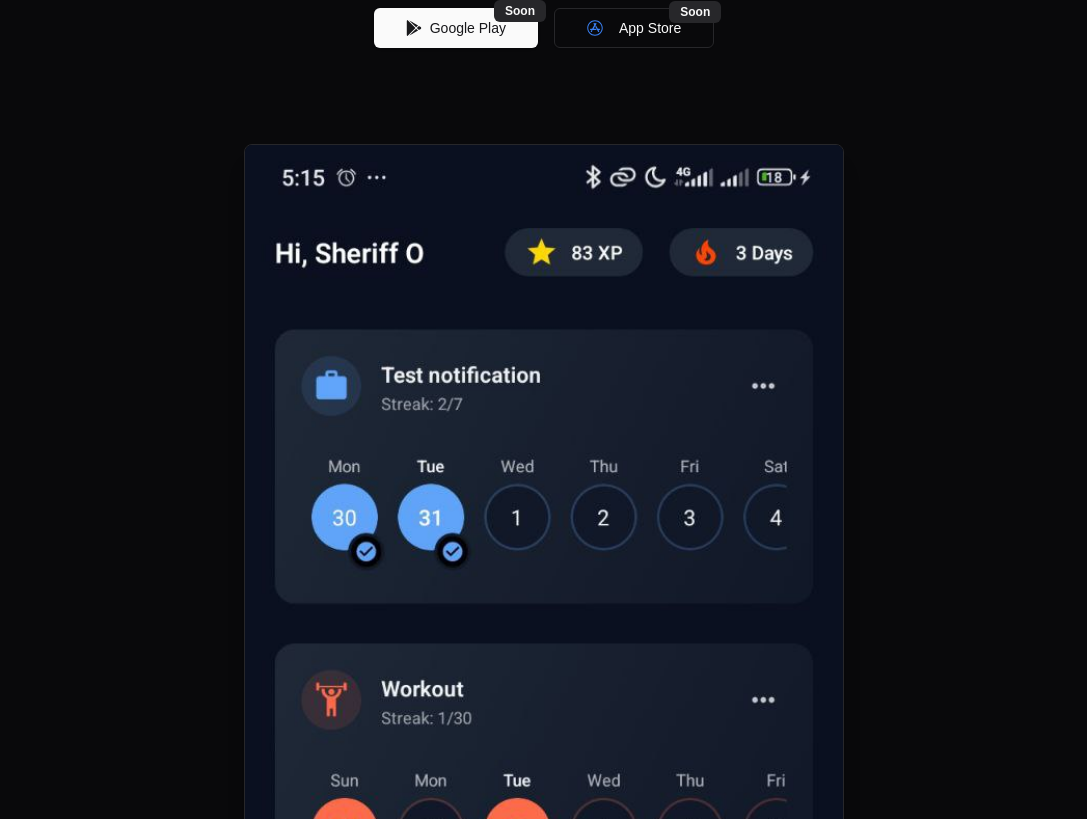
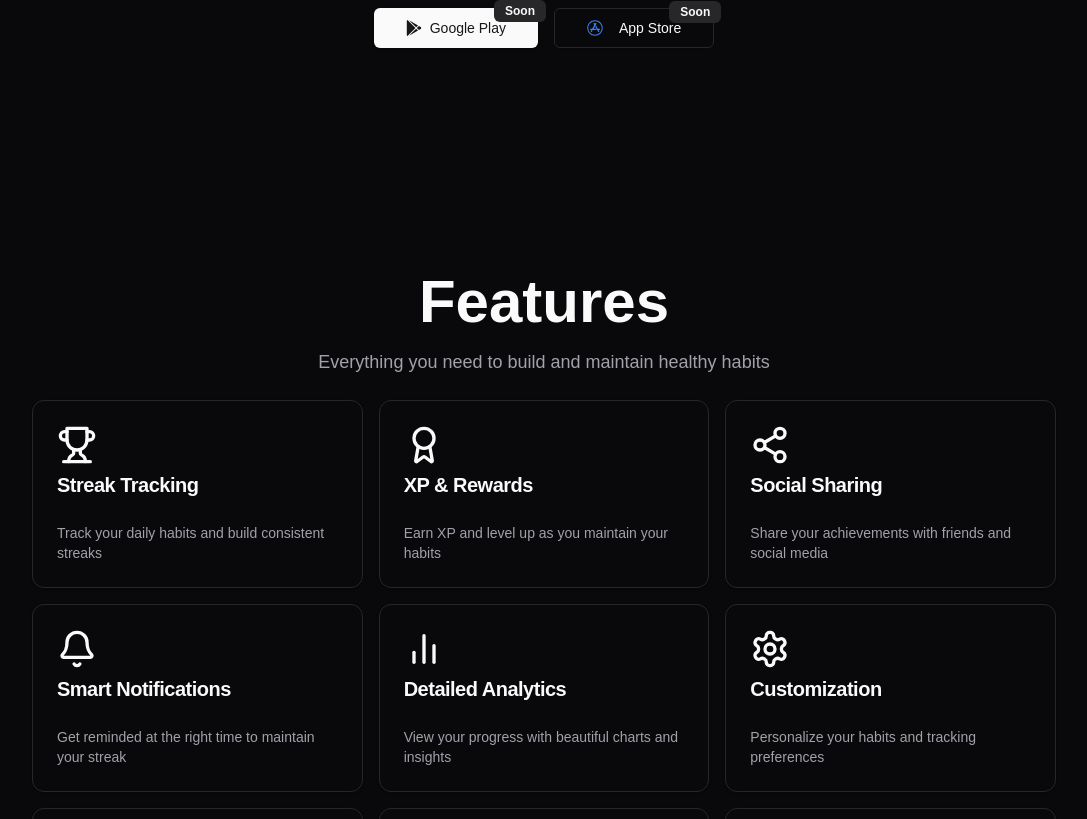
Before and after one commit to Sheriff-Oladimeji/streakly-landing, a Next.js app: page / in a window 1280 px wide. Shown: the part 421-1240 px from the top of the page, without its empty margins (96-1183 px from the left). Built offline with nearby package versions, Linux system fonts and the light colour scheme.

Commit message:
fix: hid hero image

```diff
--- a/src/components/hero.tsx
+++ b/src/components/hero.tsx
@@ -31,7 +31,7 @@ export function Hero() {
           </Button>
         </div>
       </div>
-      <div className="overflow-hidden rounded-lg border bg-background shadow-xl max-w-[600px] w-full mx-auto mt-20">
+      {/* <div className="overflow-hidden rounded-lg border bg-background shadow-xl max-w-[600px] w-full mx-auto mt-20">
         <Image
           src="/hero.jpg"
           alt="treakup App Interface"
@@ -40,7 +40,7 @@ export function Hero() {
           className="w-full h-auto object-contain"
           priority
         />
-      </div>
+      </div> */}
     </section>
   );
 }
```
